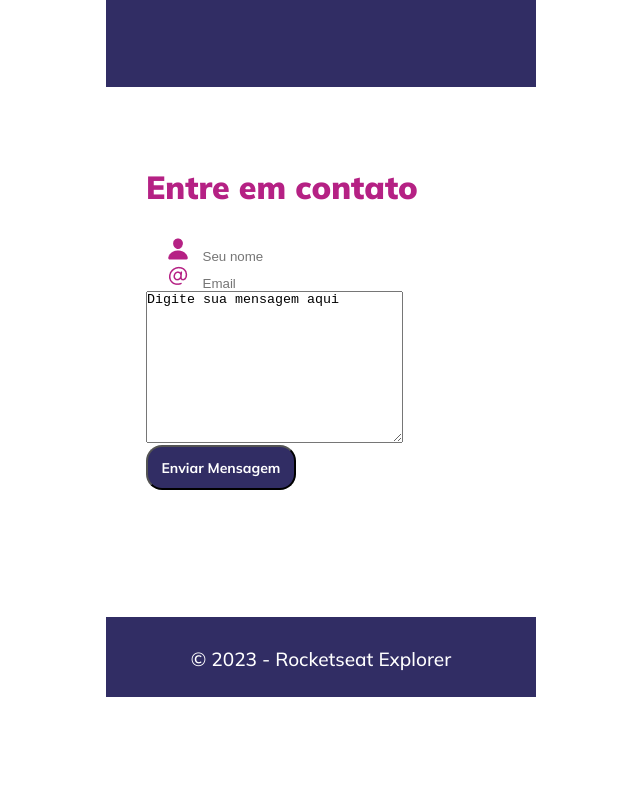
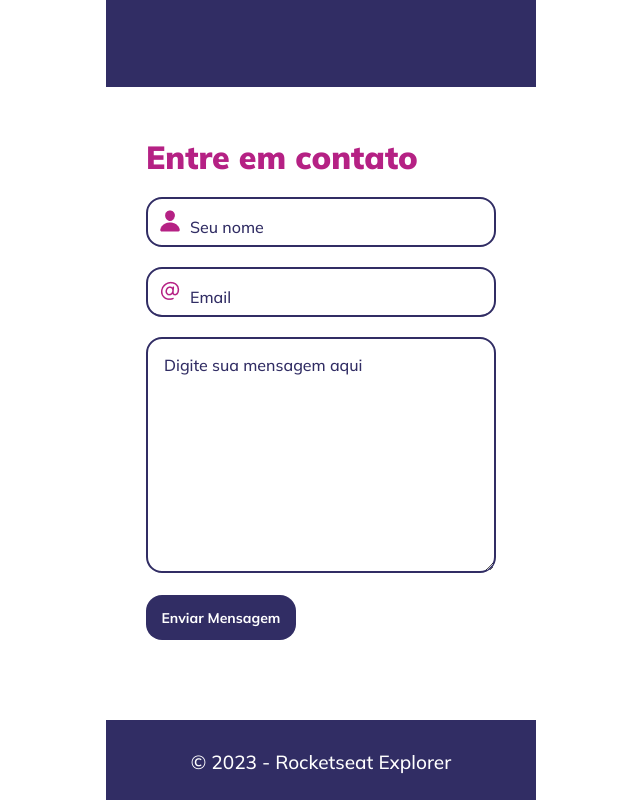
Before and after one commit to Magno-Mota/Explorer.Projeto.Intesivo.01-04, a plain HTML site: page index.html in a window 1280 px wide. Shown: the part 1974-2774 px from the top of the page, without its empty margins (319-959 px from the left). Before the commit the page ends 2671 px from the top, so only its background shows below. Drawn offline with Linux system fonts and the light colour scheme.

Commit message:
settings

```diff
--- a/index.html
+++ b/index.html
@@ -40,15 +40,21 @@
 
   <div class="contact">
     <h1>Entre em contato</h1>
+
     <form action="">
-      <label for="">
-        <img src="assets/person.png" alt="">&nbsp;&nbsp;&nbsp;&nbsp;&nbsp;<input type="text" placeholder="Seu nome">
-      </label><br>
-      <label for="">
-        <img src="assets/at.png" alt="">&nbsp;&nbsp;&nbsp;&nbsp;&nbsp;<input type="text" placeholder="Email">
-      </label><br>
-      <textarea name="" id="" cols="30" rows="10">Digite sua mensagem aqui</textarea><br>
-      <button>Enviar Mensagem</button>
+      <div class="name">
+        <label for="">
+          <img src="assets/person.png" alt=""><input type="text" placeholder="Seu nome">
+        </label>
+      </div>
+
+      <div class="email">
+        <label for="">
+          <img src="assets/at.png" alt=""><input type="text" placeholder="Email">
+        </label><br>
+      </div>
+        <textarea name="" id="" cols="30" rows="10">Digite sua mensagem aqui</textarea><br>
+        <button>Enviar Mensagem</button>
     </form>
   </div>
 
--- a/style.css
+++ b/style.css
@@ -32,7 +32,6 @@ header p {
   font-weight: 400;
   color: #312D64;
   margin-bottom: 35px;
-
 }
 
 #img2 {
@@ -71,15 +70,14 @@ main {
 .card p {
   font-family: 'Mulish', sans-serif;
   font-size: 1.6rem;
-  font-weight: 400;
+  font-weight: 600;
   color: #312D64;
   padding: 0 20px ;
 }
 
 .contact {
   width: 350px;
-  height: 420px;
-  margin-top: 80px;
+  margin-top: 50px;
 }
 
 .contact h1 {
@@ -87,17 +85,48 @@ main {
   font-size: 3.2rem;
   font-weight: 900;
   color: #B52184;
-  margin-bottom: 30px;
 }
 
-label {
-  align-items: center;
-  margin: 20px;
+.name {
+  width: 350px;
+  height: 50px;
+  border: 2px solid #312D64;
+  border-radius: 16px;
+  padding: 10px;
+  margin-top: 20px;
 }
 
+.email {
+  width: 350px;
+  height: 50px;
+  border: 2px solid #312D64;
+  border-radius: 16px;
+  padding: 10px;
+  margin-top: 20px;
+}
 
 input {
   border: none;
+  padding: 8px;
+}
+
+::placeholder {
+  font-family: 'Mulish', sans-serif;
+  font-size: 1.6rem;
+  font-weight: 500;
+  color: #312D64;
+}
+
+textarea {
+  width: 350px;
+  font-family: 'Mulish', sans-serif;
+  font-size: 1.6rem;
+  font-weight: 500;
+  color: #312D64;
+  border: 2px solid #312D64;
+  border-radius: 16px;
+  margin-top: 20px;
+  padding: 16px;
 }
 
 button {
@@ -109,11 +138,13 @@ button {
   font-weight: bold;
   background: #312D64;
   color: #fff;
+  border: none;
   border-radius: 16px;
+  margin-top: 20px;
 }
 
 footer {
-  margin-top: 30px;
+  margin-top: 80px;
   width: 430px;
   height: 80px;
   background: #312D64;
```
